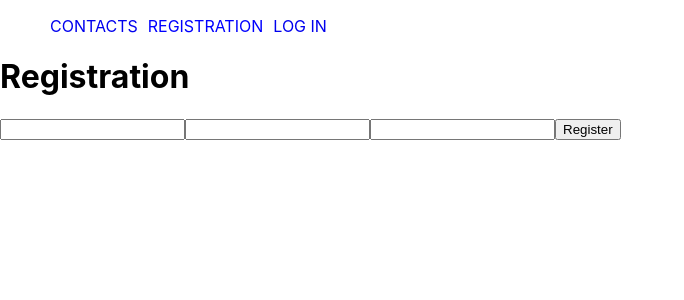
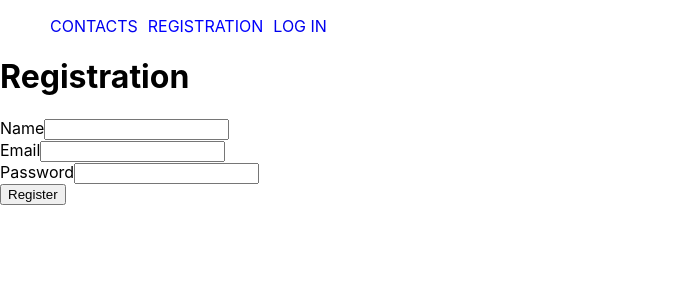
Before and after one commit to RZFalcore/goit-react-hw-08-phonebook, a React (Create React App) app: page /registration in a window 1280 px wide. Shown: the top 300 px of the page, without its empty margins (0-684 px from the left). Built offline with nearby package versions, Linux system fonts and the light colour scheme.

Commit message:
registration worked

```diff
--- a/src/Pages/RegistrationPage/RegistationPage.js
+++ b/src/Pages/RegistrationPage/RegistationPage.js
@@ -1,4 +1,5 @@
 import React, { Component } from "react";
+import { connect } from "react-redux";
 import { authOperations } from "../../redux/auth";
 class RegistationPage extends Component {
   state = { name: "", email: "", password: "" };
@@ -9,7 +10,7 @@ class RegistationPage extends Component {
 
   handleSubmit = (e) => {
     e.preventDefault();
-    console.log(this.state);
+    this.props.onRegistration(this.state);
     this.setState({ name: "", email: "", password: "" });
   };
 
@@ -18,25 +19,43 @@ class RegistationPage extends Component {
     return (
       <>
         <h1>Registration</h1>
-        <form onSubmit={this.handleSubmit}>
+        <form
+          onSubmit={this.handleSubmit}
+          style={{
+            display: "flex",
+            flexDirection: "column",
+            width: "70%",
+            justifyContent: "center",
+            alignItems: "start",
+          }}
+        >
+          <label>
+            Name
             <input
               type="text"
               name="name"
               value={name}
               onChange={this.handleInputChange}
             />
+          </label>
+          <label>
+            Email
             <input
               type="email"
               name="email"
               value={email}
               onChange={this.handleInputChange}
             />
+          </label>
+          <label>
+            Password
             <input
               type="password"
               name="password"
               value={password}
               onChange={this.handleInputChange}
             />
+          </label>
           <button type="submit">Register</button>
         </form>
       </>
@@ -44,4 +63,8 @@ class RegistationPage extends Component {
   }
 }
 
-export default RegistationPage;
+const mapDispatchToProps = {
+  onRegistration: authOperations.registration,
+};
+
+export default connect(null, mapDispatchToProps)(RegistationPage);
--- a/src/redux/auth/authOperations.js
+++ b/src/redux/auth/authOperations.js
@@ -1,5 +1,7 @@
 import axios from "axios";
 import authActions from "./authActions";
+
+axios.defaults.baseURL = "https://goit-phonebook-api.herokuapp.com";
 
 const token = {
   set(token) {
@@ -14,7 +16,7 @@ const registration = (credentials) => (dispatch) => {
   dispatch(authActions.registerRequest());
 
   axios
-    .post("url", credentials)
+    .post("/users/signup", credentials)
     .then((res) => {
       token.set(res.data.token);
       dispatch(authActions.registerSuccess(res.data));
--- a/src/redux/contactsOperations.js
+++ b/src/redux/contactsOperations.js
@@ -1,7 +1,7 @@
 import axios from "axios";
 import contactsActions from "./contactsActions";
 
-axios.defaults.baseURL = "http://localhost:3001";
+// axios.defaults.baseURL = "http://localhost:3001";
 
 export const fetchContactsOperation = () => (dispatch) => {
   dispatch(contactsActions.fetchContactsRequest());
```
Lines whose indentation alone changed are shown as unchanged.
